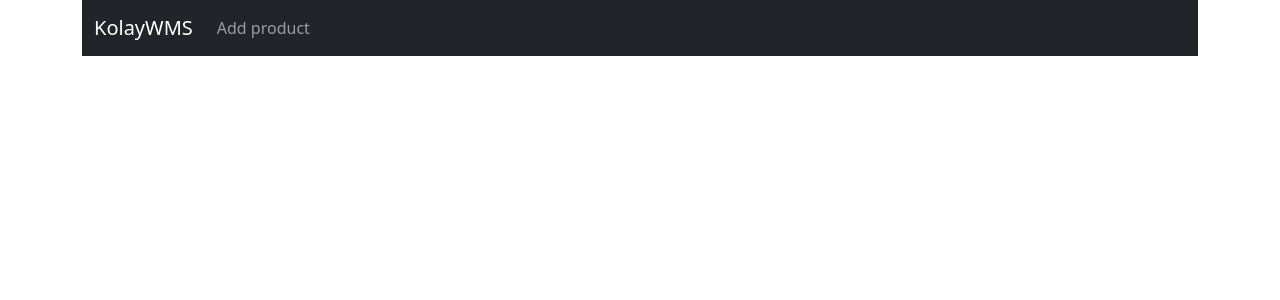
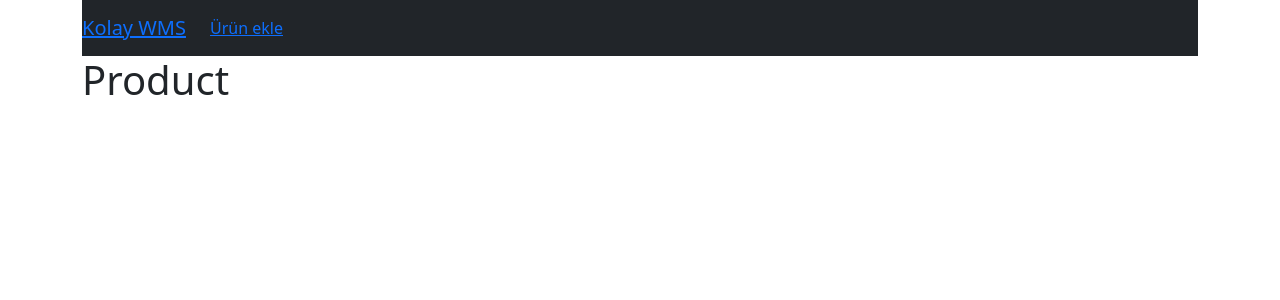
Before and after one commit to alperenkapusuz/kolay_wms_web, a React (Create React App) app: page /mainmenu in a window 1280 px wide. Shown: the top 300 px of the page. Built offline with nearby package versions, Linux system fonts and the light colour scheme; no server answers.

Commit message:
Dashboard oluşturuldu

```diff
--- a/src/components/mainmenu/MainMenu.js
+++ b/src/components/mainmenu/MainMenu.js
@@ -1,10 +1,12 @@
 import React from 'react'
-import Navi from './Navi'
+import Dashboard from './dashboard/Dashboard'
+import Navi from './navi/Navi'
 
 const MainMenu = () => {
     return (
         <div>
             <Navi/>
+            <Dashboard/>
         </div>
     )
 }
--- a/src/components/mainmenu/Navi.js
+++ /dev/null
@@ -1,19 +0,0 @@
-import React from "react";
-import { Container, Navbar, Nav } from "react-bootstrap";
-
-const Navi = () => {
-  return (
-    <>
-      <Navbar bg="dark" variant="dark">
-        <Container>
-          <Navbar.Brand>KolayWMS</Navbar.Brand>
-          <Nav className="me-auto">
-            <Nav.Link>Add product</Nav.Link>
-          </Nav>
-        </Container>
-      </Navbar>
-    </>
-  );
-};
-
-export default Navi;
--- /dev/null
+++ b/src/components/mainmenu/dashboard/Dashboard.js
@@ -0,0 +1,17 @@
+import React, { Component } from "react";
+import { Row, Col } from "reactstrap";
+import ProductList from "../products/ProductList";
+
+export default class Dashboard extends Component {
+  render() {
+    return (
+      <div>
+        <Row>
+          <Col>
+            <ProductList />
+          </Col>
+        </Row>
+      </div>
+    );
+  }
+}
--- /dev/null
+++ b/src/components/mainmenu/navi/Navi.js
@@ -0,0 +1,33 @@
+import React from "react";
+import { Link } from "react-router-dom";
+import {
+  Collapse,
+  Navbar,
+  NavbarBrand,
+  Nav,
+  NavItem,
+  NavLink,
+} from "reactstrap";
+
+const Navi = () => {
+  return (
+    <div>
+      <Navbar color="dark" light expand="md">
+        <NavbarBrand>
+          <Link to="/mainmenu">Kolay WMS</Link>
+        </NavbarBrand>
+        <Collapse navbar>
+          <Nav className="ml-auto" navbar>
+            <NavItem>
+              <NavLink>
+                <Link to="/saveproduct">Ürün ekle</Link>
+              </NavLink>
+            </NavItem>
+          </Nav>
+        </Collapse>
+      </Navbar>
+    </div>
+  );
+};
+
+export default Navi;
--- /dev/null
+++ b/src/components/mainmenu/products/ProductList.js
@@ -0,0 +1,11 @@
+import React, { Component } from 'react'
+
+export default class productList extends Component {
+    render() {
+        return (
+            <div>
+                <h1>Product</h1>
+            </div>
+        )
+    }
+}
```
Also changed, not shown: src/components/root/Dashboard.js (deleted).
